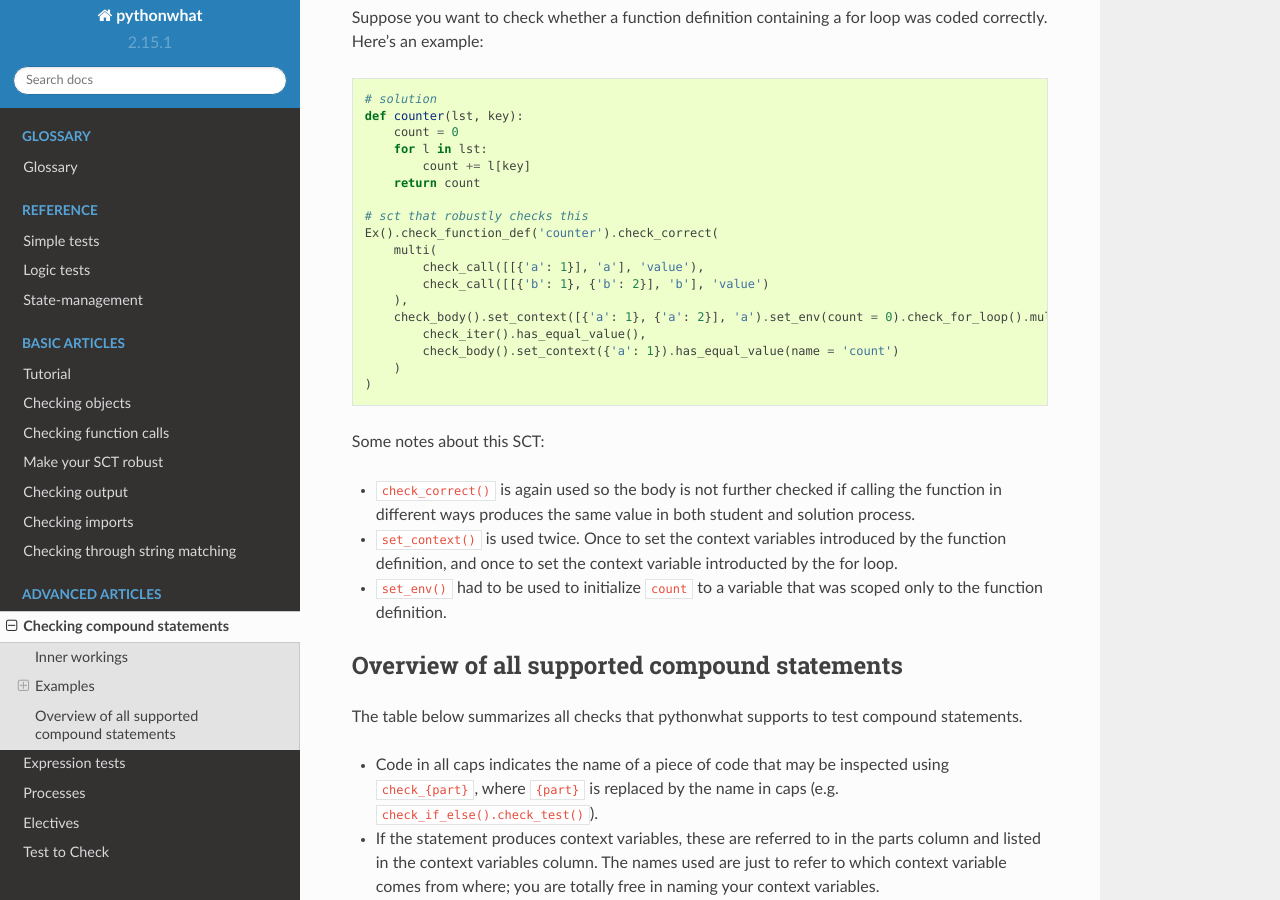
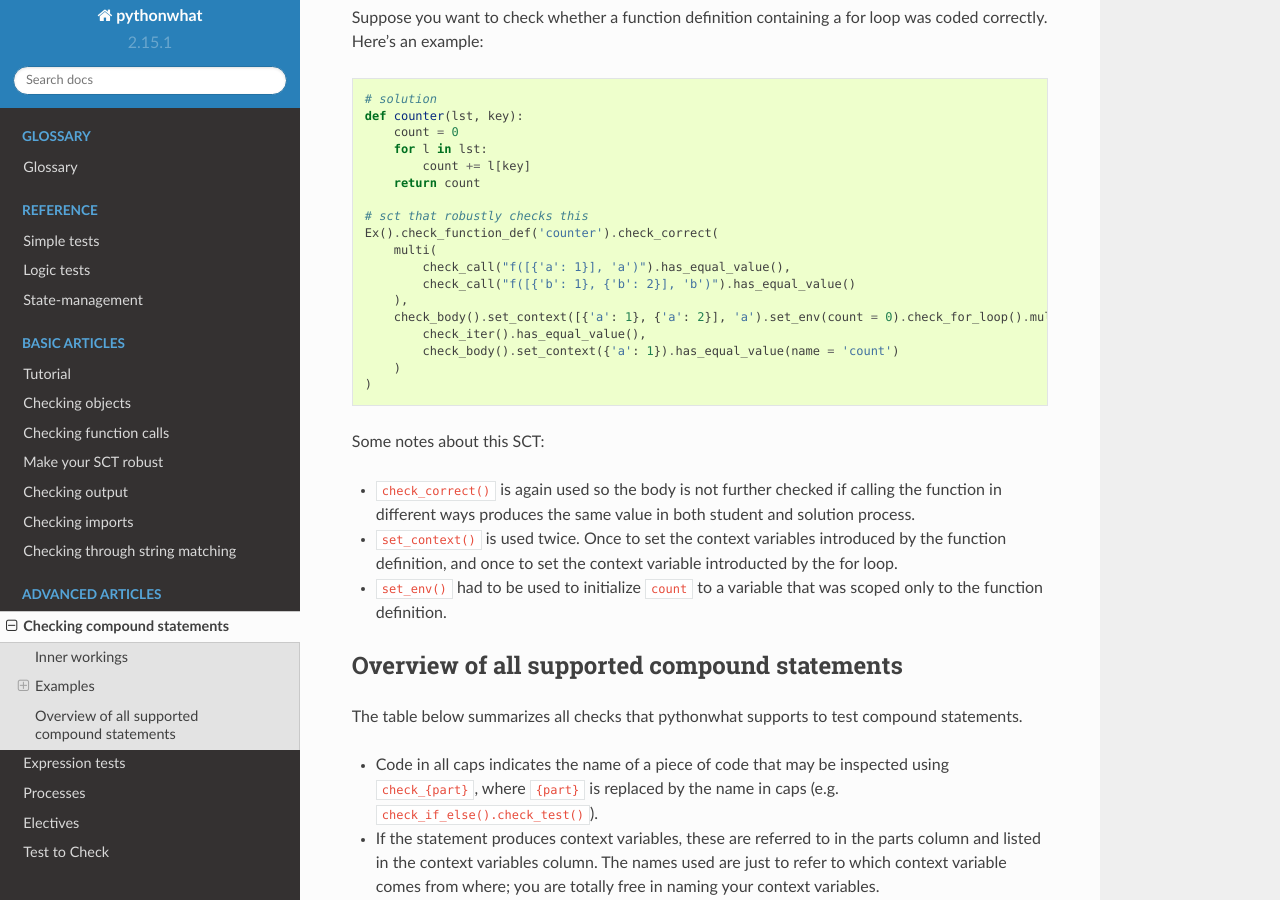
Before and after one commit to datacamp/pythonwhat, a Sphinx documentation site: the page built from docs/articles/checking_compound_statements.rst, in a window 1280 px wide and 900 px high, scrolled down 5752 px. Built offline with Sphinx 7.4.7 and the Read the Docs theme 2.0.0, drawn with Linux system fonts in a browser that asks for light colours; some of the changed text lies outside the part shown.

Commit message:
call -> check_call fixes in docs and tests

```diff
--- a/docs/articles/checking_compound_statements.rst
+++ b/docs/articles/checking_compound_statements.rst
@@ -186,9 +186,9 @@
     # sct
     Ex().check_function_def('shout_echo').check_correct(
         multi(
-            check_call(f('hey', 3).has_equal_value(),
-            check_call(f('hi', 2).has_equal_value(),
-            check_call(f('hi').has_equal_value()
+            check_call("f('hey', 3)".has_equal_value(),
+            check_call("f('hi', 2)".has_equal_value(),
+            check_call("f('hi')".has_equal_value()
         ),
         check_body().set_context('test', 1).multi(
             has_equal_value(name = 'echo_word'),
@@ -272,8 +272,8 @@
     # sct that robustly checks this
     Ex().check_function_def('counter').check_correct(
         multi(
-            check_call([[{'a': 1}], 'a'], 'value'),
-            check_call([[{'b': 1}, {'b': 2}], 'b'], 'value')
+            check_call("f([{'a': 1}], 'a')").has_equal_value(),
+            check_call("f([{'b': 1}, {'b': 2}], 'b')").has_equal_value()
         ),
         check_body().set_context([{'a': 1}, {'a': 2}], 'a').set_env(count = 0).check_for_loop().multi(
             check_iter().has_equal_value(),
```
Also changed, not shown: 2 other files.
